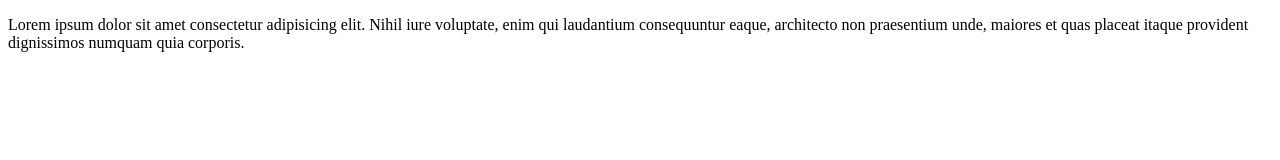
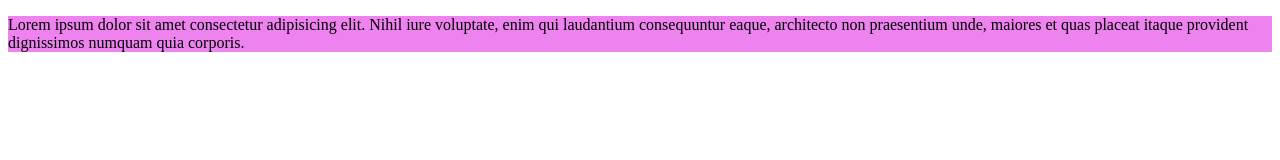
Before and after one commit to sumita692006/trial-repo, a plain HTML site: page index.html in a window 1280 px wide. Drawn offline with Linux system fonts and the light colour scheme.

Commit message:
color added

```diff
--- a/index.html
+++ b/index.html
@@ -4,6 +4,7 @@
     <meta charset="UTF-8">
     <meta name="viewport" content="width=device-width, initial-scale=1.0">
     <title>trial repo</title>
+    <link rel="stylesheet" href="styles/index.css">
 </head>
 <body>
     <div>
--- /dev/null
+++ b/styles/index.css
@@ -0,0 +1,3 @@
+div{
+    background-color: violet;
+}
```
